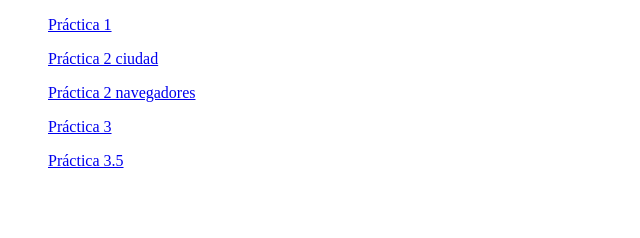
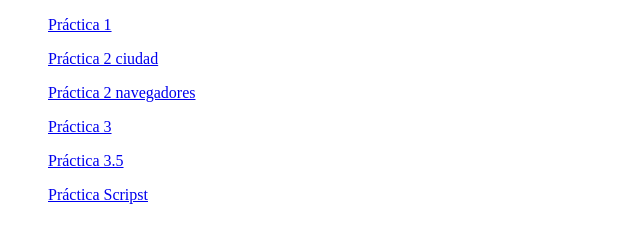
Before and after one commit to CarlosArnedo/Index, a plain HTML site: page index.html in a window 1280 px wide. Shown: the whole page, without its empty margins (0-640 px from the left). Drawn offline with Linux system fonts and the light colour scheme.

Commit message:
Update index.html

```diff
--- a/index.html
+++ b/index.html
@@ -11,5 +11,6 @@
     <ul><a href="https://carlosarnedo.github.io/practica-2-navegadores/">Práctica 2 navegadores</a></ul>
     <ul><a href="https://carlosarnedo.github.io/practica-3/">Práctica 3</a></ul>
     <ul><a href="https://carlosarnedo.github.io/Pr-ctica-3.5-museo/">Práctica 3.5</a></ul>
+    <ul><a href="https://carlosarnedo.github.io/Pr-ctica-3.5-museo/">Práctica Scripst</a></ul>
 </body>
 </html>
```
